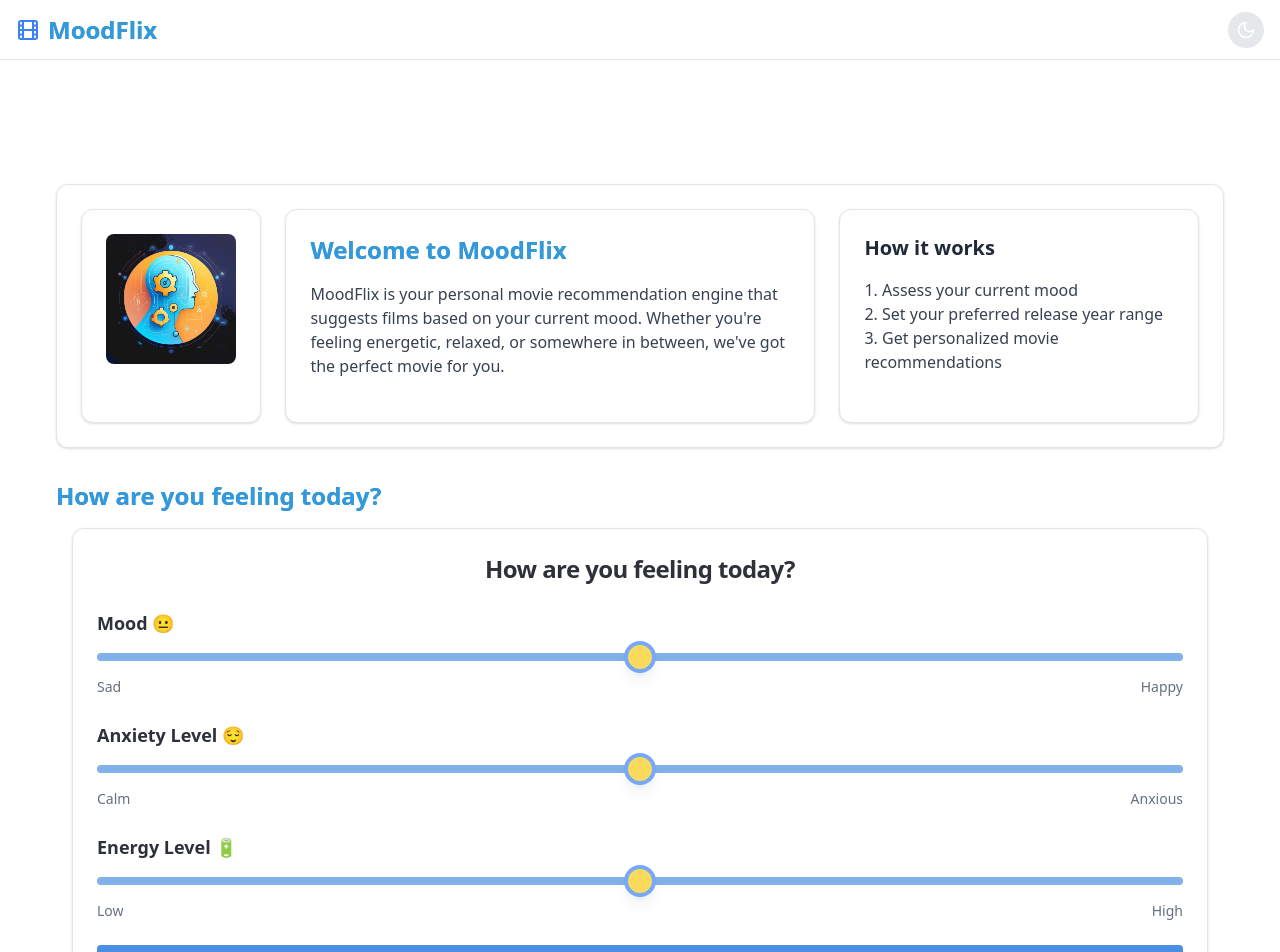
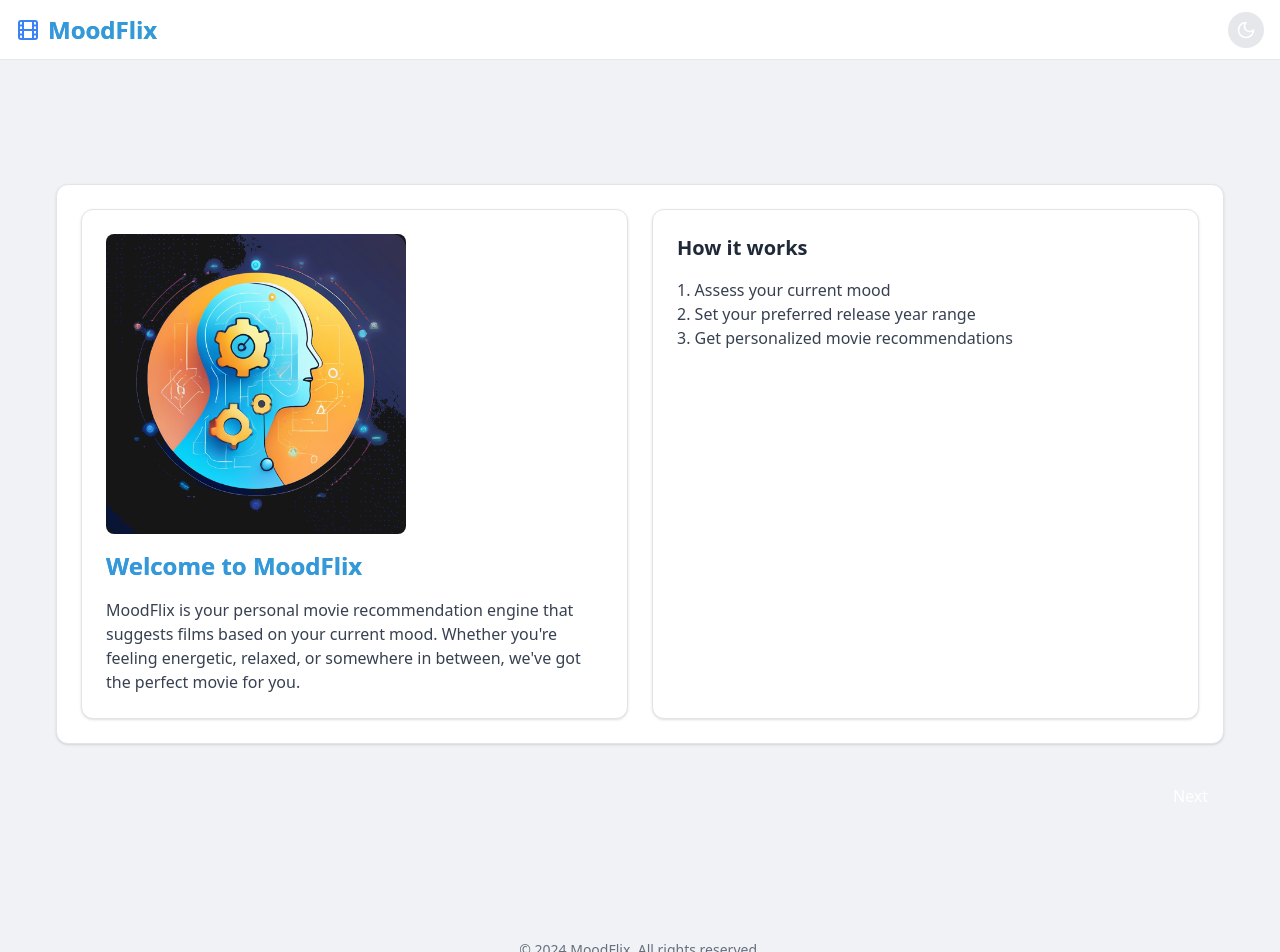
Before and after one commit to eric-nichols-nyc/moodflix, a Next.js app: page / in a window 1280 px wide. Shown: the top 952 px of the page. Built offline with nearby package versions, Linux system fonts and the light colour scheme.

Commit message:
feat: added gallery

```diff
--- a/src/app/globals.css
+++ b/src/app/globals.css
@@ -95,7 +95,7 @@ body {
   }
 
   .dark {
-    --background: 225 30% 14%;
+    --background: 255 30% 22%;
     --foreground: 0 0% 88%;
     --card: 225 25% 18%;
     --card-foreground: 0 0% 88%;
--- a/src/app/layout.tsx
+++ b/src/app/layout.tsx
@@ -44,7 +44,7 @@ export default function RootLayout({
   return (
     <html lang="en" suppressHydrationWarning className="scroll-smooth">
       <body
-        className={`${geistSans.variable} ${geistMono.variable} font-sans antialiased bg-background text-foreground min-h-screen`}
+        className={`${geistSans.variable} ${geistMono.variable} font-sans antialiased text-foreground min-h-screen`}
       >
         <ThemeProvider attribute="class" defaultTheme="system" enableSystem>
           <div className="flex flex-col min-h-screen pt-[60px]">
--- a/src/components/intro.tsx
+++ b/src/components/intro.tsx
@@ -1,24 +1,19 @@
 import React from 'react';
 import Image from 'next/image';
-import { Card, CardContent, CardHeader, CardTitle } from "@/components/ui/card";
-import { Car } from 'lucide-react';
+import { Card, CardContent } from "@/components/ui/card";
 
 const Intro: React.FC = () => {
   return (
     <div className="flex flex-col md:flex-row gap-6 intro-component">
-      <Card className="w-full md:w-1/2">
-        <CardHeader>
-            <Image
+       <Card className="w-full md:w-1/2">
+        <CardContent className="p-6">
+          <Image
             src="/images/intro.png"
             alt="MoodFlix Intro"
-            width={640}
+            width={300}
             height={360}
             className="rounded-lg mb-4"
           />
-        </CardHeader>
-        </Card>
-        <Card>
-        <CardContent className="p-6">
           <h1 className="text-2xl font-bold mb-4 gradient-text custom-gradient">Welcome to MoodFlix</h1>
           <p className="text-gray-700 dark:text-gray-200">
             MoodFlix is your personal movie recommendation engine that suggests films based on your current mood.
@@ -27,7 +22,7 @@ const Intro: React.FC = () => {
         </CardContent>
       </Card>
 
-      <Card className="w-full">
+      <Card className="w-full md:w-1/2">
         <CardContent className="p-6 flex flex-col justify-between h-full">
           <div>
             <h2 className="text-xl font-semibold mb-4 text-gray-800 dark:text-white">How it works</h2>
--- a/src/components/mood-based-movie-app.tsx
+++ b/src/components/mood-based-movie-app.tsx
@@ -7,13 +7,31 @@ import Header from './header';
 import { Assessment, MovieRecommendation, RecommendationResponse } from '../../types'
 import { Card, CardContent, CardHeader, CardTitle } from "@/components/ui/card";
 
+// Define the steps for the gallery/stepper
+const STEPS = [
+  'intro',
+  'mood',
+  'recommendations',
+];
+
 const MoodBasedMovieApp = () => {
   const [movies, setMovies] = useState<MovieRecommendation[]>([]);
   const [stateSummary, setStateSummary] = useState<string | null>(null);
   const [choicesSummary, setChoicesSummary] = useState<string | null>(null);
   const [error, setError] = useState<string | null>(null);
   const [isLoading, setIsLoading] = useState(false);
+  const [currentStep, setCurrentStep] = useState<number>(0);
 
+  // Helper to go to next step
+  const nextStep = () => {
+    setCurrentStep((prev) => Math.min(prev + 1, STEPS.length - 1));
+  };
+  // Helper to go to previous step
+  const prevStep = () => {
+    setCurrentStep((prev) => Math.max(prev - 1, 0));
+  };
+
+  // When mood is assessed, do not auto-advance; let user click Next
   const handleMoodAssess = async (assessment: Assessment) => {
     setIsLoading(true);
     try {
@@ -35,6 +53,7 @@ const MoodBasedMovieApp = () => {
       setStateSummary(data.stateSummary);
       setChoicesSummary(data.choicesSummary);
       setError(null);
+      // Do not auto-advance
     } catch (err) {
       setError(err instanceof Error ? err.message : 'An unexpected error occurred');
       setMovies([]);
@@ -45,37 +64,44 @@ const MoodBasedMovieApp = () => {
     }
   };
 
+  // Handler to reset all state and start over
+  const handleStartOver = () => {
+    setMovies([]);
+    setStateSummary(null);
+    setChoicesSummary(null);
+    setError(null);
+    setIsLoading(false);
+    setCurrentStep(0);
+  };
+
+  // Render the current step
+  const renderStep = () => {
+    switch (STEPS[currentStep]) {
+      case 'intro':
         return (
-    <div className="flex flex-col min-h-screen">
-      <Header  />
-      <div className="flex-1 overflow-y-auto content-below-header">
-        <div className="container-desktop mx-auto py-8 space-y-8">
-          <main className="space-y-8">
           <Card className="hover-scale">
             <CardContent className="pt-6">
               <Intro />
             </CardContent>
           </Card>
-
+        );
+      case 'mood':
+        return (
           <section className="transition-all duration-300 ease-in-out">
             <h2 className="text-2xl font-semibold mb-4 gradient-text custom-gradient">How are you feeling today?</h2>
+            {/* Show MoodAssessment only if not loading and summaries are not yet loaded */}
+            {!isLoading && !(stateSummary || choicesSummary) && (
               <MoodAssessment onMoodAssess={handleMoodAssess} />
-            </section>
-
-            {error && (
-              <Card className="bg-red-50 dark:bg-red-900 border-red-200 dark:border-red-700">
-                <CardContent className="p-4">
-                  <p className="text-red-600 dark:text-red-200">{error}</p>
-                </CardContent>
-              </Card>
             )}
-
+            {/* Show spinner while loading */}
             {isLoading && (
-              <div className="flex justify-center items-center">
+              <div className="flex justify-center items-center py-12">
                 <div className="animate-spin rounded-full h-12 w-12 border-b-2 border-primary"></div>
               </div>
             )}
-
+            {/* Show summaries below assessment if available and not loading */}
+            {!isLoading && (stateSummary || choicesSummary) && (
+              <div className="mt-8 space-y-6">
                 {stateSummary && (
                   <Card className="hover-scale transition-all duration-300 ease-in-out">
                     <CardHeader>
@@ -86,7 +112,6 @@ const MoodBasedMovieApp = () => {
                     </CardContent>
                   </Card>
                 )}
-
                 {choicesSummary && (
                   <Card className="hover-scale transition-all duration-300 ease-in-out">
                     <CardHeader>
@@ -97,15 +122,75 @@ const MoodBasedMovieApp = () => {
                     </CardContent>
                   </Card>
                 )}
-
-            {movies.length > 0 && (
+              </div>
+            )}
+          </section>
+        );
+      case 'recommendations':
+        return movies.length > 0 ? (
           <section className="transition-all duration-300 ease-in-out">
             <h2 className="text-2xl font-semibold mb-4 gradient-text custom-gradient">
               Recommended Movies
             </h2>
             <MovieList movies={movies} />
           </section>
+        ) : null;
+      default:
+        return null;
+    }
+  };
+
+  // Determine if Next/Back buttons should be shown
+  const showBack = currentStep > 0;
+  // Only show Next if not on last step and, for 'mood', only after summaries are loaded
+  const showNext =
+    currentStep < STEPS.length - 1 &&
+    ((STEPS[currentStep] !== 'mood') || ((stateSummary || choicesSummary) && STEPS[currentStep] === 'mood'));
+
+  return (
+    <div className="flex flex-col min-h-screen">
+      <Header />
+      <div className="flex-1 overflow-y-auto content-below-header">
+        <div className="container-desktop mx-auto py-8 space-y-8">
+          <main className="space-y-8">
+            {error && (
+              <Card className="bg-red-50 dark:bg-red-900 border-red-200 dark:border-red-700">
+                <CardContent className="p-4">
+                  <p className="text-red-600 dark:text-red-200">{error}</p>
+                </CardContent>
+              </Card>
             )}
+            {renderStep()}
+            <div className="flex justify-between mt-8">
+              {showBack && (
+                currentStep === STEPS.length - 1 ? (
+                  <button
+                    className="px-4 py-2 rounded bg-gray-200 dark:bg-gray-700 hover:bg-gray-300 dark:hover:bg-gray-600 transition"
+                    onClick={handleStartOver}
+                    disabled={isLoading}
+                  >
+                    Start Over
+                  </button>
+                ) : (
+                  <button
+                    className="px-4 py-2 rounded bg-gray-200 dark:bg-gray-700 hover:bg-gray-300 dark:hover:bg-gray-600 transition"
+                    onClick={prevStep}
+                    disabled={isLoading}
+                  >
+                    Back
+                  </button>
+                )
+              )}
+              {showNext && (
+                <button
+                  className="ml-auto px-4 py-2 rounded bg-primary text-white hover:bg-primary-dark transition"
+                  onClick={nextStep}
+                  disabled={isLoading}
+                >
+                  Next
+                </button>
+              )}
+            </div>
           </main>
         </div>
       </div>
```
Lines whose indentation alone changed are shown as unchanged.
